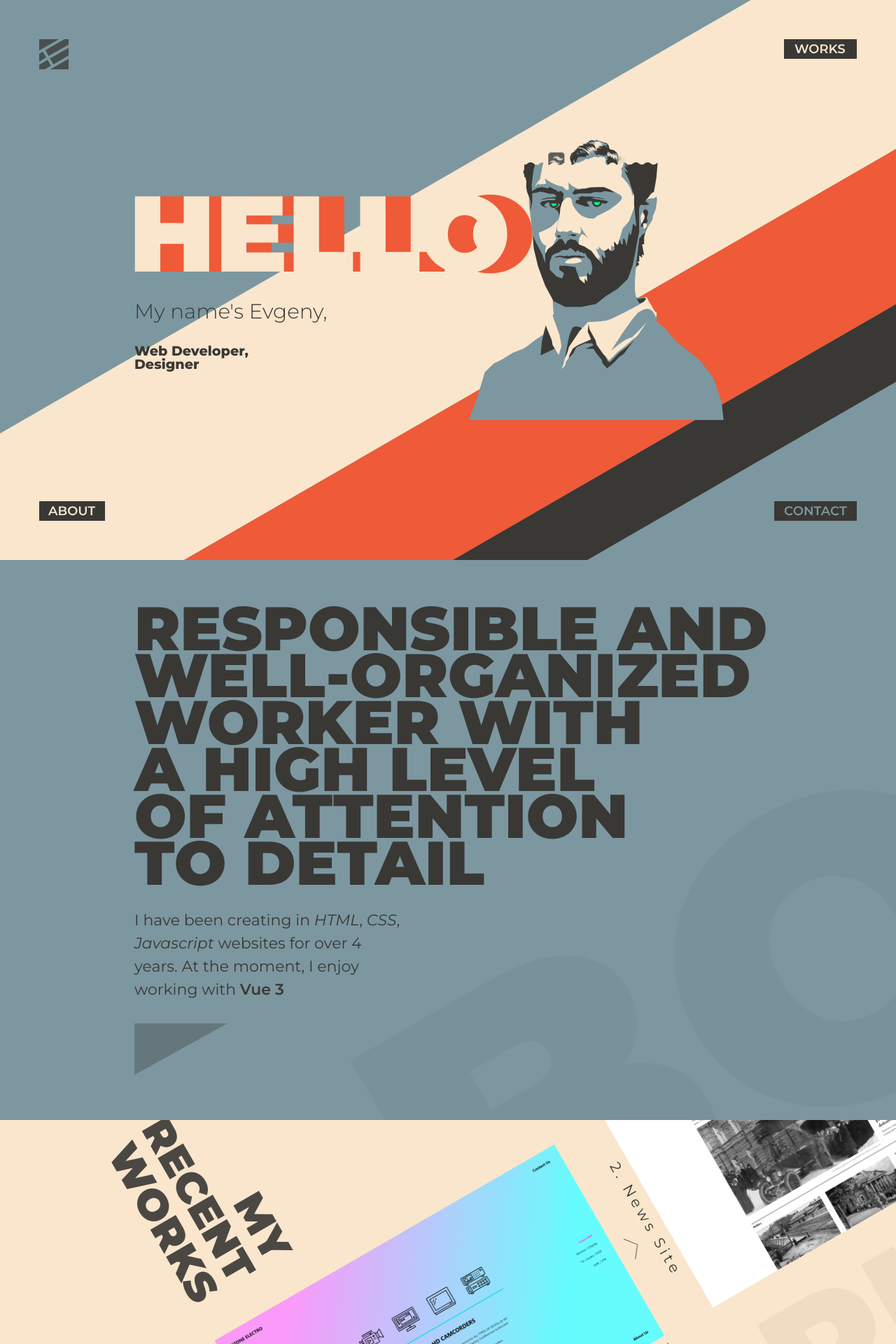
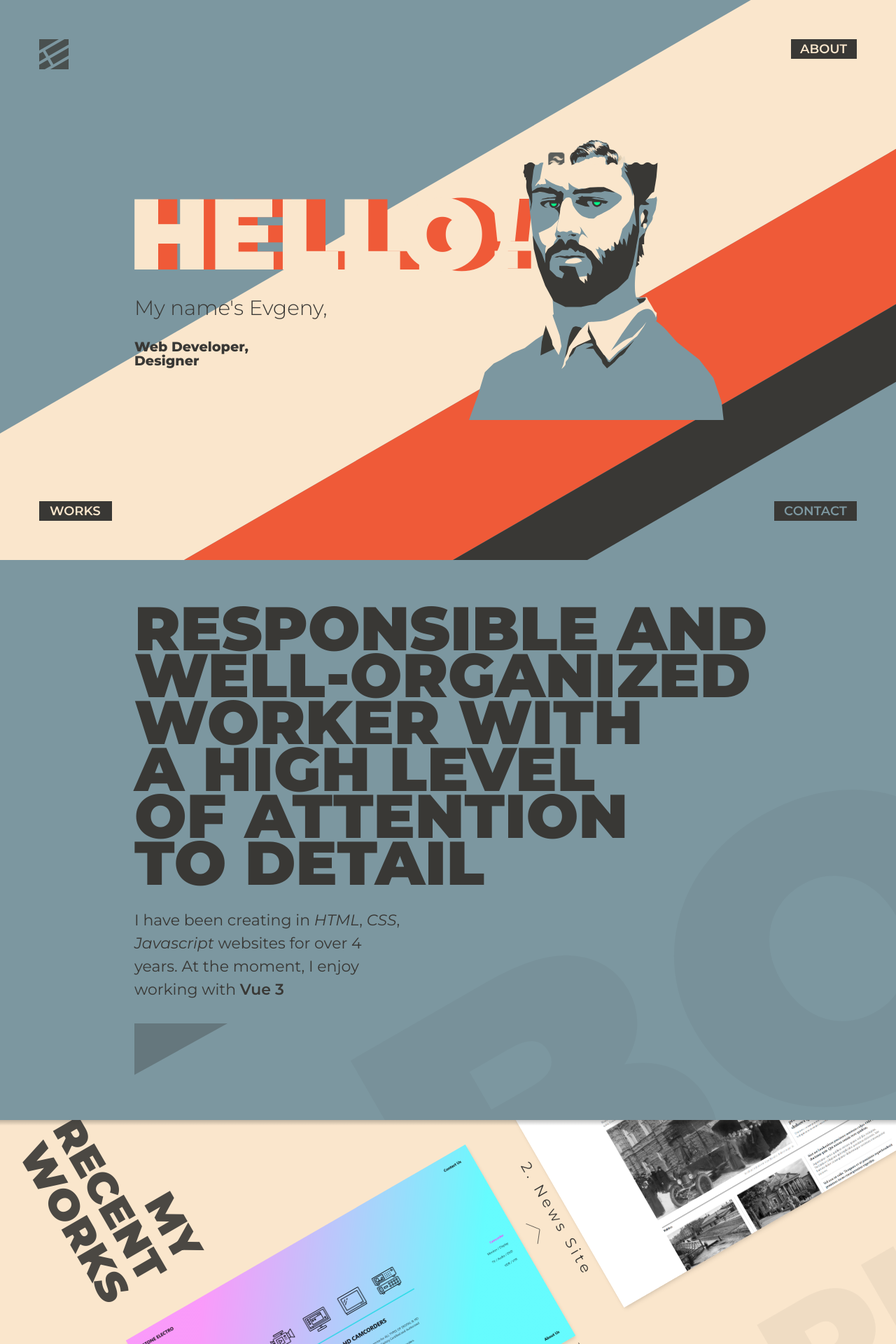
Before and after one commit to gitty-git/portfolio, a Vue app: page / in a window 1280 px wide. Shown: the top 1920 px of the page at 70% size. Built offline with nearby package versions, Linux system fonts and the light colour scheme.

Commit message:
hello changed, works arrows centered, resize listener for width added

```diff
--- a/src/App.vue
+++ b/src/App.vue
@@ -18,4 +18,13 @@ export default {
   html {
     scroll-behavior: smooth;
   }
+  body::-webkit-scrollbar {
+    padding: 20px;
+    background-color:  #393835;
+    width: 0.6em;
+  }
+
+  body::-webkit-scrollbar-thumb {
+    background-color: #5c5b59;
+  }
 </style>
--- a/src/components/Home.vue
+++ b/src/components/Home.vue
@@ -10,9 +10,17 @@
             </div>
             <div class="w-full top-0 h-screen absolute">
                 <div class="h-screen left absolute left-15 flex flex-col justify-center z-10">
-                        <div class="flex">
-                            <h1 class="uppercase leading-none ml-7 text-orangeRed font-black hello -my-1vw">hello</h1>
-                            <h1 class="uppercase leading-none text-antiqueWhite font-black hello absolute -ml-2 -my-1vw">hello</h1>
+                    <div class="flex helloExlc relative">
+                        <h1 class="uppercase leading-none margin-left-15vw text-orangeRed font-black hello">hello</h1>
+                        <h1 class="uppercase leading-none text-antiqueWhite font-black hello absolute -ml-2">hello</h1>
+                        <svg class="h-full right-0 excl-padding absolute" id="Group_173" data-name="Group 173" xmlns="http://www.w3.org/2000/svg" viewBox="0 0 59 154">
+                            <path id="Path_74" data-name="Path 74" d="M0,0H59L49.018,94H10Z" fill="#EF5A38"/>
+                            <rect id="Rectangle_121" data-name="Rectangle 121" width="51" height="39" transform="translate(4 115)" fill="#EF5A38"/>
+                        </svg>
+                        <svg class="h-full padding-right-15vw right-0 excl-padding absolute" id="Group_173" data-name="Group 173" xmlns="http://www.w3.org/2000/svg" viewBox="0 0 59 154">
+                            <path id="Path_74" data-name="Path 74" d="M0,0H59L49.018,94H10Z" fill="#fae6cc"/>
+                            <rect id="Rectangle_121" data-name="Rectangle 121" width="51" height="39" transform="translate(4 115)" fill="#fae6cc"/>
+                        </svg>
                     </div>
                     <div>
                         <p class="text-2-3vw leading-none mt-8 font-light">My name's Evgeny,</p>
@@ -151,9 +159,22 @@ export default {
 }
 </script>
 <style>
+.excl-padding {
+    padding: 1.7vw 0;
+}
+.margin-left-15vw {
+    margin-left: 1.5vw;
+}
+.padding-right-15vw {
+    padding-right: 1.5vw;
+}
 .hello {
     /* font-size: 216px; */
-    font-size: 12vw;
+    padding-right: 3.2vw;
+    font-size: 11.2vw;
+}
+.helloExlc{
+    margin: -1vw 0;
 }
 .text-2-3vw {
     font-size: 2.3vw;
--- a/src/components/Navs.vue
+++ b/src/components/Navs.vue
@@ -2,11 +2,11 @@
     <a href="#home" class="fixed bottom-0 z-50">
         <Logo class="fixed top-14 left-14" active width="42"/>
     </a>
-    <a href="#works" class="fixed top-14 right-14 z-50">
+    <a href="#about" class="fixed top-14 right-14 z-50">
+        <AboutIcon/>
+    </a>
+    <a href="#works" class="fixed left-14 bottom-14 z-50">
         <WorksIcon/>
-    </a>
-    <a href="#about" class="fixed left-14 bottom-14 z-50">
-        <AboutIcon/>
     </a>
     <a href="#contact" class="fixed bottom-14 right-14 z-50">
         <ContactIcon/>
--- a/src/components/Works.vue
+++ b/src/components/Works.vue
@@ -1,5 +1,6 @@
 <template>
-    <div id="works" class="h-screen block bg-antiqueWhite overflow-hidden relative">
+    <div id="works" class="h-screen block shadow-md bg-antiqueWhite overflow-hidden relative">
+        <div class="w-full opacity-30 h-2 bg-gradient-to-b from-graphiteBlack absolute z-10"></div>
         <div class="bottom-1/3 bg-font-size opacity-5 font-black absolute left-1/2 transform -rotate-30">WORKS</div>
         <div class="left-10m -top-64 absolute w-full transform -rotate-30">
 
@@ -12,79 +13,21 @@
                 <div class="w-1/2 absolute" v-for="work, id in works" :key="work">
                     <div class="relative">
                         <button @click="handleLeftBtn(work)" v-show="work.active && work.id !== 0"
-                            class="-left-16 -ml-2 p-2 z-10 cursor-pointer top-1/2 absolute transform rotate-180">
+                            class="-left-16 -ml-2 p-2 z-10 cursor-pointer top-1/2 absolute transform -translate-y-1/2 rotate-180">
                             <ArrowR />
                         </button>
                         <h1 class="rotateH1">{{id + 1}}. {{work.title}}</h1>
-                        <img class="pr-20" :src="require(`@/assets/${work.img}`)" alt="">
+                        <div class="pr-20">
+                            <img class="shadow-md" :src="require(`@/assets/${work.img}`)" alt="">
+                        </div>
                         <p class="absolute text-right w-full pr-20 text-xs mt-2">{{work.tags}}</p>
                         <button @click="handleRightBtn(work)" v-show="work.active && work.id !== works.length - 1"
-                            class="right-10 p-2 z-10 cursor-pointer top-1/2 absolute">
+                            class="right-10 p-2 z-10 cursor-pointer transform -translate-y-1/2 top-1/2 absolute">
                             <ArrowR />
                         </button>
                     </div>
                 </div>
             </div>
-
-
-            <!-- <div ref="slider" class="relative w-1/2 mt-24">
-                <button @click.prevent="handleLeftBtn" class="z-20 absolute top-1/2 transform translate-x-1/2 cursor-pointer -ml-2 -left-16">
-                    <ArrowR class="transform rotate-180"/>
-                </button>
-                <div ref="track" class="relative h-auto duration-200 w-full">
-                    <div class="active slide top-0 h-auto bottom-0 w-full">
-                        <div class="pr-10vw w-full h-auto">
-                            <h1 class="rotateH1">1. Stone Electro</h1>
-                            <img class="shadow-md w-full h-auto" src="../assets/stone-electro/stone-electro.png" alt="">
-                        </div>
-                    </div>
-                    <div class="slide absolute top-0 bottom-0 w-full">
-                        <div class="pr-10vw w-full">
-                            <h1 class="rotateH1">2. News Site</h1>
-                            <img class="shadow-md w-full" src="../assets/news-site/news-site.png" alt="">
-                        </div>
-                    </div>
-                    <div class="slide absolute top-0 bottom-0 w-full">
-                        <div class="pr-10vw w-full">
-                            <h1 class="rotateH1">1. Portfolio</h1>
-                            <img class="shadow-md w-full" src="../assets/portfolio/portfolio.png" alt="">
-                        </div>
-                    </div>
-                </div>
-                <button @click.prevent="handleRightBtn" class="z-20 absolute top-1/2 transform translate-x-1/2 cursor-pointer right-0">
-                    <ArrowR/>
-                </button>
-            </div> -->
-            <!-- <div class="relative w-full" ref="worksWrapper">
-            <div class="flex absolute" ref="works">
-                <div class="relative mt-24 w-64 mr-12" ref="workItem">
-                    <div class="block absolute -ml-2 top-0 left-0 bottom-0 whitespace-nowrap">
-                        <h1 class="rotateH1">1. Stone Electro</h1>
-                    </div>
-                    <div class="flex h-full items-center ">
-                        <div>
-                            <img class="shadow-md" src="../assets/stone-electro/stone-electro.png" alt="">
-                        </div>
-                        <div class="h-full flex items-center px-5 hover:bg-red-50 cursor-pointer" @click="handleClick">
-                            <ArrowR />
-                        </div>
-                    </div>
-                </div>
-                <div class="relative mt-24 w-64 mr-12" ref="workItem">
-                    <div class="block absolute -ml-2 top-0 left-0 bottom-0 whitespace-nowrap">
-                        <h1 class="rotateH1">1. Stone Electro</h1>
-                    </div>
-                    <div class="flex h-full items-center ">
-                        <div>
-                            <img class="shadow-md" src="../assets/stone-electro/stone-electro.png" alt="">
-                        </div>
-                        <div class="h-full flex items-center px-5 hover:bg-red-50 cursor-pointer" @click="handleClick">
-                            <ArrowR />
-                        </div>
-                    </div>
-                </div>
-            </div>
-            </div> -->
         </div>
     </div>
 </template>
@@ -123,22 +66,26 @@ export default {
             }
         }
 
-        onMounted(() => {
+        const setSlideWidths = () => {
             slideWidth.value = slides.value.children[0].offsetWidth
             const slidesChildren = [...slides.value.children]
 
             slidesChildren.forEach((slide, index) => {
                 slide.style.left = slideWidth.value * index + 'px'
             })
-            // setSlidesWidth()
-            // window.addEventListener('resize', e => {
-            //     setSlidesWidth()
-            //     translateToSlide(track, track.value.children[0], track.value.children[0])
-            // })
+        }
+
+        onMounted(() => {
+            setSlideWidths()
+            window.addEventListener('resize', e => {
+                setSlideWidths()
+            })
         })
 
         onUnmounted(() => {
-
+            window.removeEventListener('resize', e => {
+                setSlideWidths()
+            })
         })
 
         return {works, slides, handleRightBtn, handleLeftBtn}
@@ -147,11 +94,14 @@ export default {
 </script>
 
 <style scope>
+.shh {
+    box-shadow: 0px 39px 31px -41px rgba(34, 60, 80, 1) inset;
+}
 .bg-font-size{
     font-size: 18vw;
 }
 .left-10m {
-    left: 10%;
+    left: 1px;
 }
 .rotateH1 {
     letter-spacing: 5px;
--- a/src/views/Main.vue
+++ b/src/views/Main.vue
@@ -2,7 +2,7 @@
   <!-- <div class="bg-blueGray">asdf</div> -->
   <div class="font-sans">
     <Home/>
-    <About />
+    <About/>
     <Works/>
     <Contact/>
   </div>
@@ -22,3 +22,10 @@ export default {
   },
 }
 </script>
+
+<style>
+.shadow-mds {
+  box-shadow: 4px 15px 23px 5px rgba(34, 60, 80, 1);
+}
+
+</style>
```
Also changed, not shown: src/assets/news-site/news-site.png, src/assets/portfolio/portfolio.png, src/components/About.vue (line endings or trailing spaces). Lines whose indentation alone changed are shown as unchanged.
